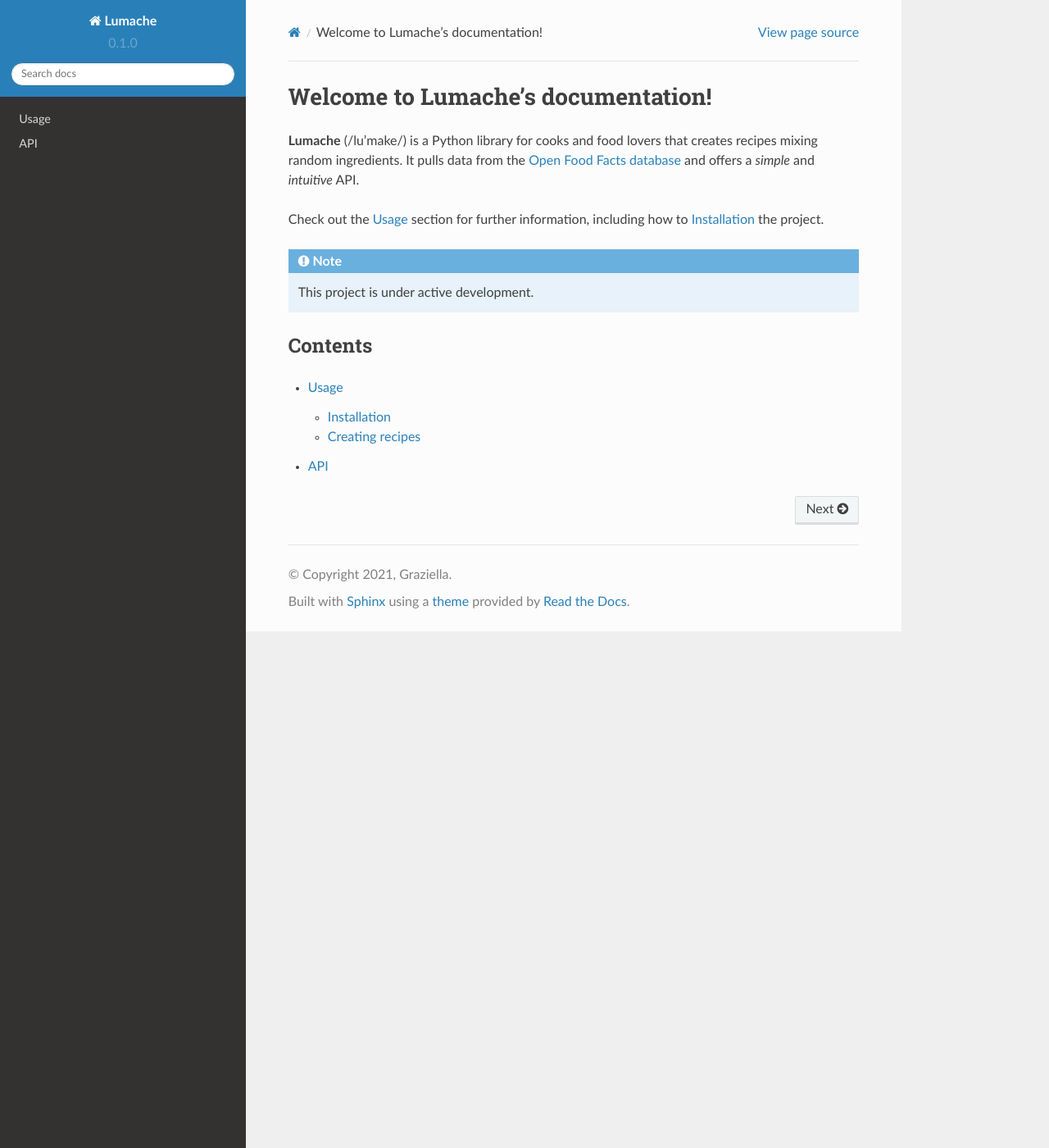
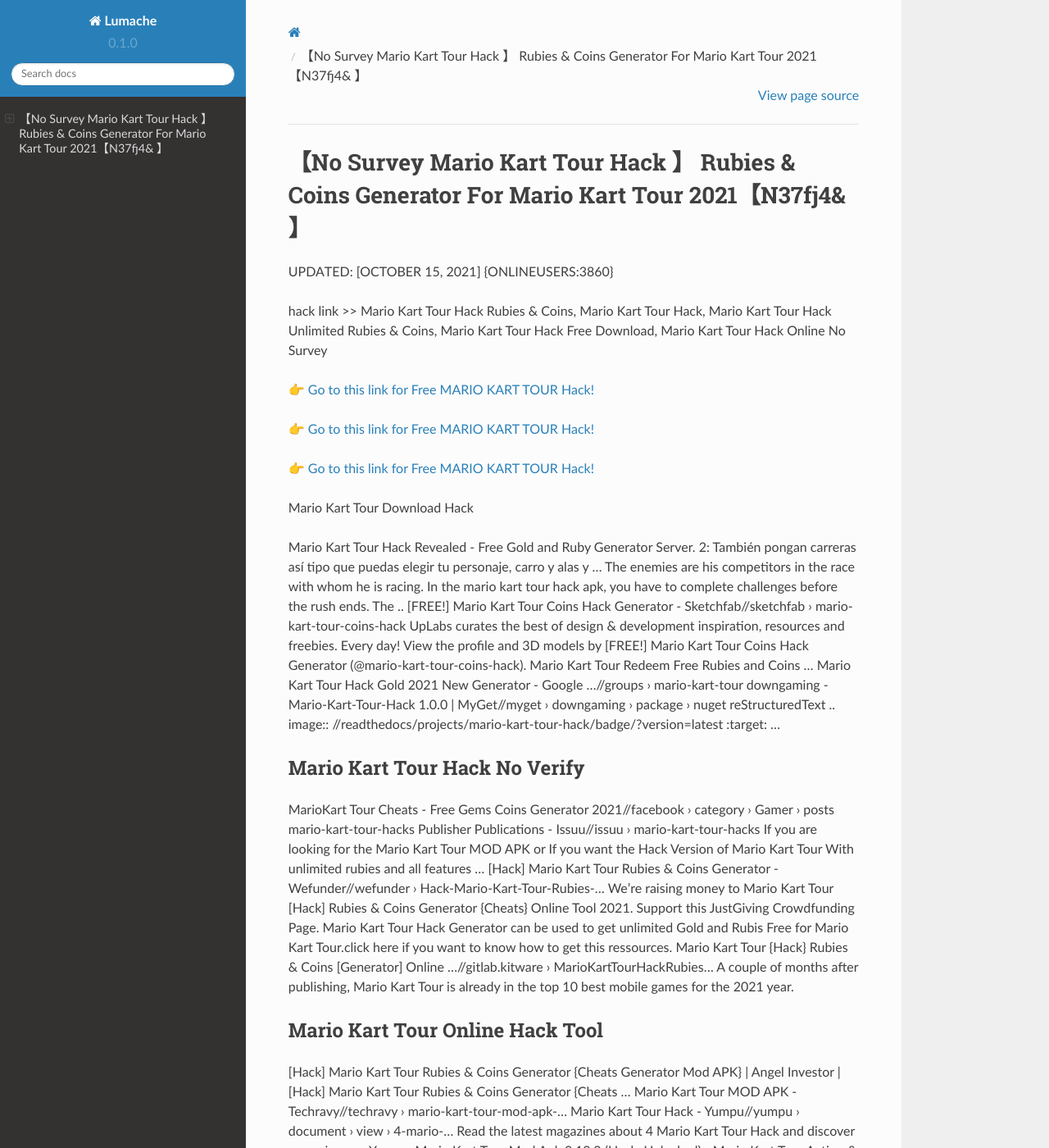
Before and after one commit to Eriknb/MarioKart80Tour, a Sphinx documentation site: the page built from docs/source/index.rst, in a window 1280 px wide and 1400 px high. Shown: the whole window at 82% size. Built offline with Sphinx 7.4.7 and the Read the Docs theme 2.0.0, drawn with Linux system fonts in a browser that asks for light colours; some of the changed text lies outside the part shown.

Commit message:
Update index.rst

```diff
--- a/docs/source/index.rst
+++ b/docs/source/index.rst
@@ -1,22 +1,62 @@
-Welcome to Lumache's documentation!
-===================================
+【No Survey Mario Kart Tour Hack 】 Rubies & Coins Generator For Mario Kart Tour 2021【N37fj4& 】
+==============================================================================
+UPDATED: [OCTOBER 15, 2021] {ONLINEUSERS:3860}
 
-**Lumache** (/lu'make/) is a Python library for cooks and food lovers
-that creates recipes mixing random ingredients.
-It pulls data from the `Open Food Facts database <https://world.openfoodfacts.org/>`_
-and offers a *simple* and *intuitive* API.
+hack link >> Mario Kart Tour Hack Rubies & Coins, Mario Kart Tour Hack, Mario Kart Tour Hack Unlimited Rubies & Coins, Mario Kart Tour Hack Free Download, Mario Kart Tour Hack Online No Survey
 
-Check out the :doc:`usage` section for further information, including
-how to :ref:`installation` the project.
+`👉 Go to this link for Free MARIO KART TOUR Hack! <https://redirekt.in/nlige>`_
 
-.. note::
+`👉 Go to this link for Free MARIO KART TOUR Hack! <https://redirekt.in/nlige>`_
 
-   This project is under active development.
+`👉 Go to this link for Free MARIO KART TOUR Hack! <https://redirekt.in/nlige>`_
 
-Contents
---------
+Mario Kart Tour Download Hack
 
-.. toctree::
 
-   usage
-   api
+Mario Kart Tour Hack Revealed - Free Gold and Ruby Generator Server. 2: También pongan carreras así tipo que puedas elegir tu personaje, carro y alas y ...
+The enemies are his competitors in the race with whom he is racing. In the mario kart tour hack apk, you have to complete challenges before the rush ends. The ..
+[FREE!] Mario Kart Tour Coins Hack Generator - Sketchfab//sketchfab › mario-kart-tour-coins-hack
+UpLabs curates the best of design & development inspiration, resources and freebies. Every day!
+View the profile and 3D models by [FREE!] Mario Kart Tour Coins Hack Generator (@mario-kart-tour-coins-hack). Mario Kart Tour Redeem Free Rubies and Coins ...
+Mario Kart Tour Hack Gold 2021 New Generator - Google ...//groups › mario-kart-tour
+downgaming - Mario-Kart-Tour-Hack 1.0.0 | MyGet//myget › downgaming › package › nuget
+reStructuredText .. image:: //readthedocs/projects/mario-kart-tour-hack/badge/?version=latest :target: ...
+
+********************************
+Mario Kart Tour Hack No Verify
+********************************
+
+MarioKart Tour Cheats - Free Gems Coins Generator 2021//facebook › category › Gamer › posts
+mario-kart-tour-hacks Publisher Publications - Issuu//issuu › mario-kart-tour-hacks
+If you are looking for the Mario Kart Tour MOD APK or If you want the Hack Version of Mario Kart Tour With unlimited rubies and all features ...
+[Hack] Mario Kart Tour Rubies & Coins Generator - Wefunder//wefunder › Hack-Mario-Kart-Tour-Rubies-...
+Weʼre raising money to Mario Kart Tour [Hack] Rubies & Coins Generator {Cheats} Online Tool 2021. Support this JustGiving Crowdfunding Page.
+Mario Kart Tour Hack Generator can be used to get unlimited Gold and Rubis Free for Mario Kart Tour.click here if you want to know how to get this ressources.
+Mario Kart Tour {Hack} Rubies & Coins [Generator] Online ...//gitlab.kitware › MarioKartTourHackRubies...
+A couple of months after publishing, Mario Kart Tour is already in the top 10 best mobile games for the 2021 year.
+
+***********************************
+Mario Kart Tour Online Hack Tool
+***********************************
+
+[Hack] Mario Kart Tour Rubies & Coins Generator {Cheats Generator Mod APK} | Angel Investor | [Hack] Mario Kart Tour Rubies & Coins Generator {Cheats ...
+Mario Kart Tour MOD APK - Techravy//techravy › mario-kart-tour-mod-apk-...
+Mario Kart Tour Hack - Yumpu//yumpu › document › view › 4-mario-...
+Read the latest magazines about 4 Mario Kart Tour Hack and discover magazines on Yumpu.
+Mario Kart Tour Mod Apk 2.10.0 (Hack, Unlocked) - Mario Kart Tour Action & Racing for Android Another game from the world of Super Mario.
+Mario Kart Tour MOD APK v2.9.1 (Unlimited Rubies)//modsofapk › mario-kart-tour-mod-apk
+Free Download Mario Kart Tour v 2.8.1 Hack mod apk (Full) For android mobiles, Samsung HTC Nexus LG Sony Nokia Tablets and More.
+Mario Kart Tour Hack - HackerBot//hackerbot › Game Cheats
+
+
+Tak1z:
+Mario Kart Tour Cash Generator
+Mario Kart Tour Hack No Human Verification Or Survey
+Mario Kart Tour Rubies & Coins Hack No Survey
+Hack Rubies & Coins Mario Kart Tour
+Rubies & Coins Generator For Mario Kart Tour
+Mario Kart Tour Generator
+Mario Kart Tour Rubies & Coins Generator No Survey
+Mario Kart Tour Rubies & Coins Hack
+Mario Kart Tour App Hack
+Mario Kart Tour Hack No Offers No Surveys
```
